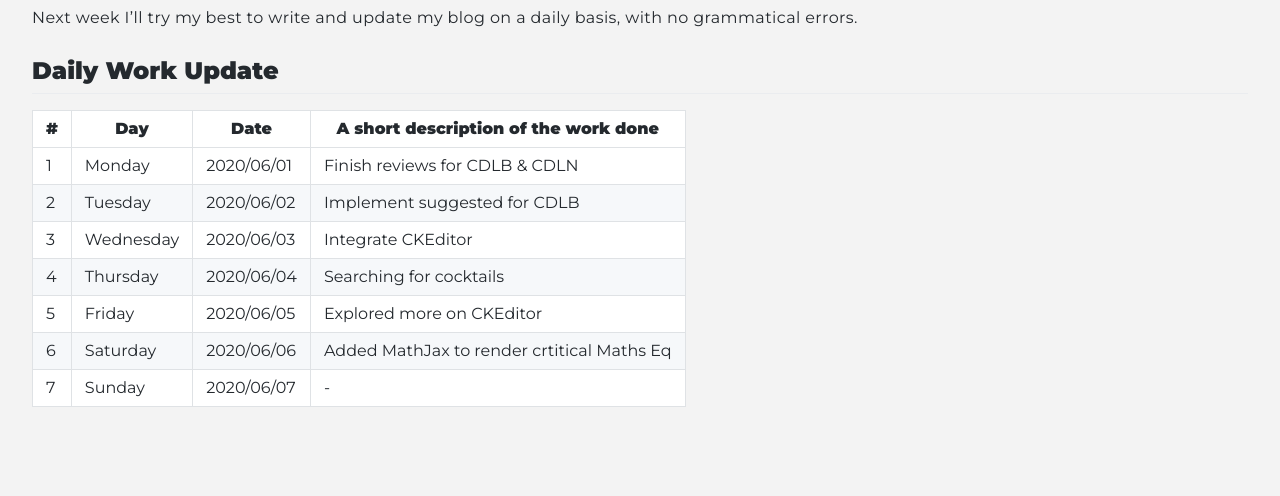
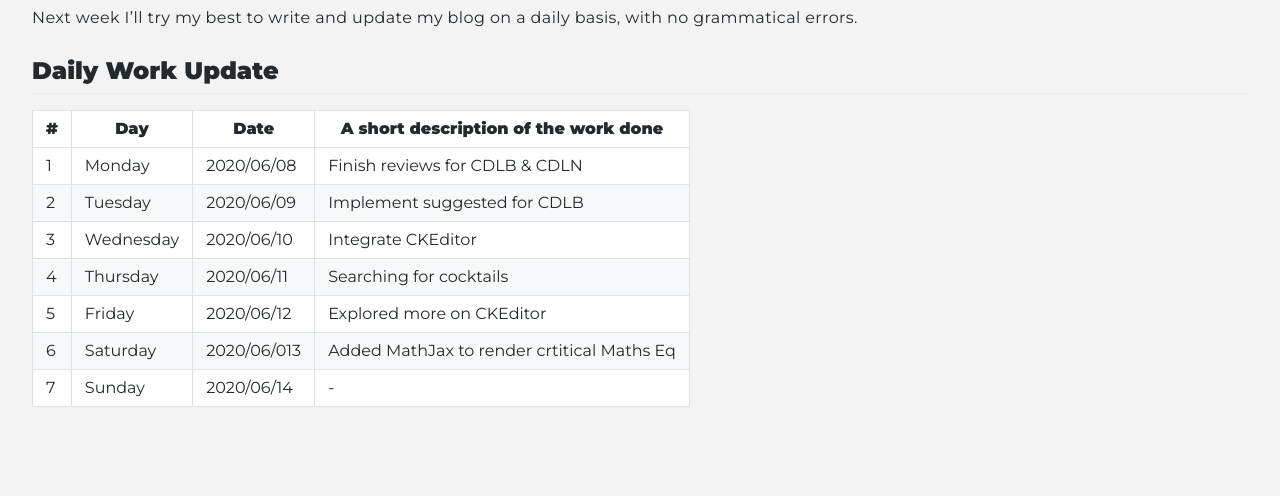
Before and after one commit to cdli-gh/blog, a Jekyll site: the page built from _blog/gsoc20/journals/posts/02_week2.md, in a window 1280 px wide. Shown: the part 615-1111 px from the top of the page. Built offline with Jekyll 4.4.1, drawn with Linux system fonts in a browser that asks for light colours; Markdown is read by kramdown in place of the engine named in the settings.

Commit message:
Update 02_week2.md

```diff
--- a/_blog/gsoc20/journals/posts/02_week2.md
+++ b/_blog/gsoc20/journals/posts/02_week2.md
@@ -15,10 +15,10 @@ Next week I'll try my best to write and update my blog on a daily basis, with no
 
 |\#|Day|Date|A short description of the work done|
 |---	|---	|---	|---	|
-|1   	| Monday 	|   2020/06/01	| Finish reviews for CDLB & CDLN  	|
-|2   	| Tuesday  	|   2020/06/02	|  Implement suggested for CDLB 	|
-|3   	| Wednesday  	|  2020/06/03 	| Integrate CKEditor 	|
-|4   	| Thursday  	|   2020/06/04	| Searching for cocktails  	|
-|5   	| Friday  	|   2020/06/05	|  Explored more on CKEditor 	|
-|6   	| Saturday  	|   2020/06/06	|  Added MathJax to render crtitical Maths Eq |
-|7   	| Sunday  	|   2020/06/07	| -	|
+|1   	| Monday 	|   2020/06/08	| Finish reviews for CDLB & CDLN  	|
+|2   	| Tuesday  	|   2020/06/09	|  Implement suggested for CDLB 	|
+|3   	| Wednesday  	|  2020/06/10 	| Integrate CKEditor 	|
+|4   	| Thursday  	|   2020/06/11	| Searching for cocktails  	|
+|5   	| Friday  	|   2020/06/12	|  Explored more on CKEditor 	|
+|6   	| Saturday  	|   2020/06/013	|  Added MathJax to render crtitical Maths Eq |
+|7   	| Sunday  	|   2020/06/14	| -	|
```
